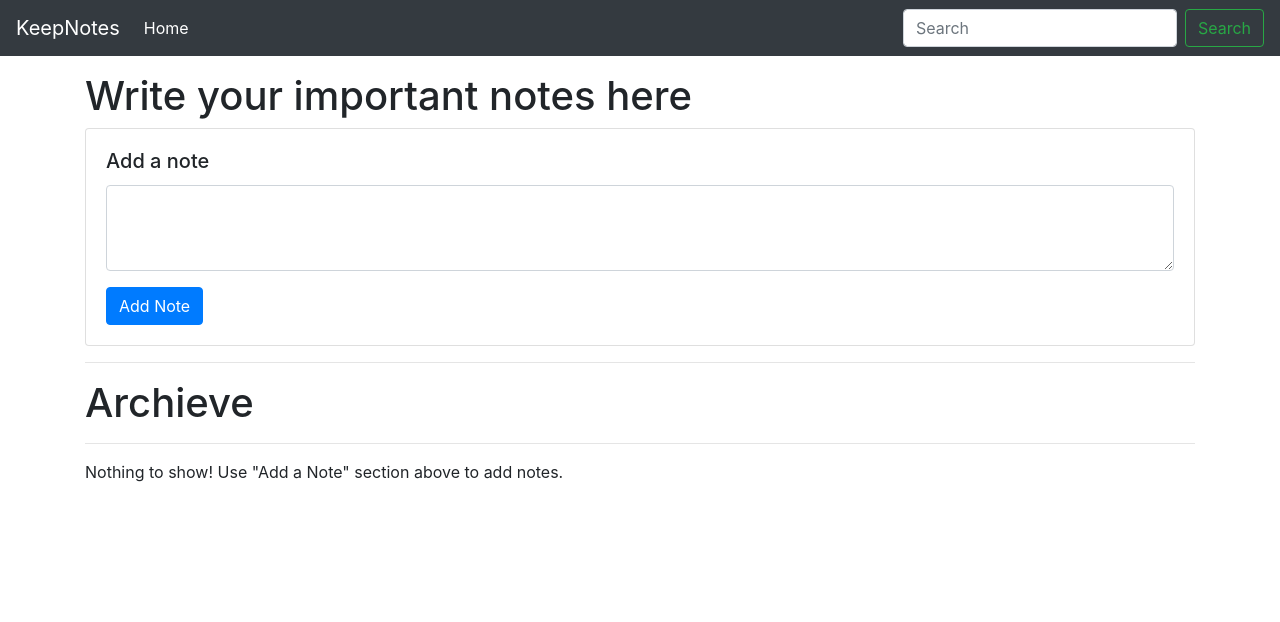
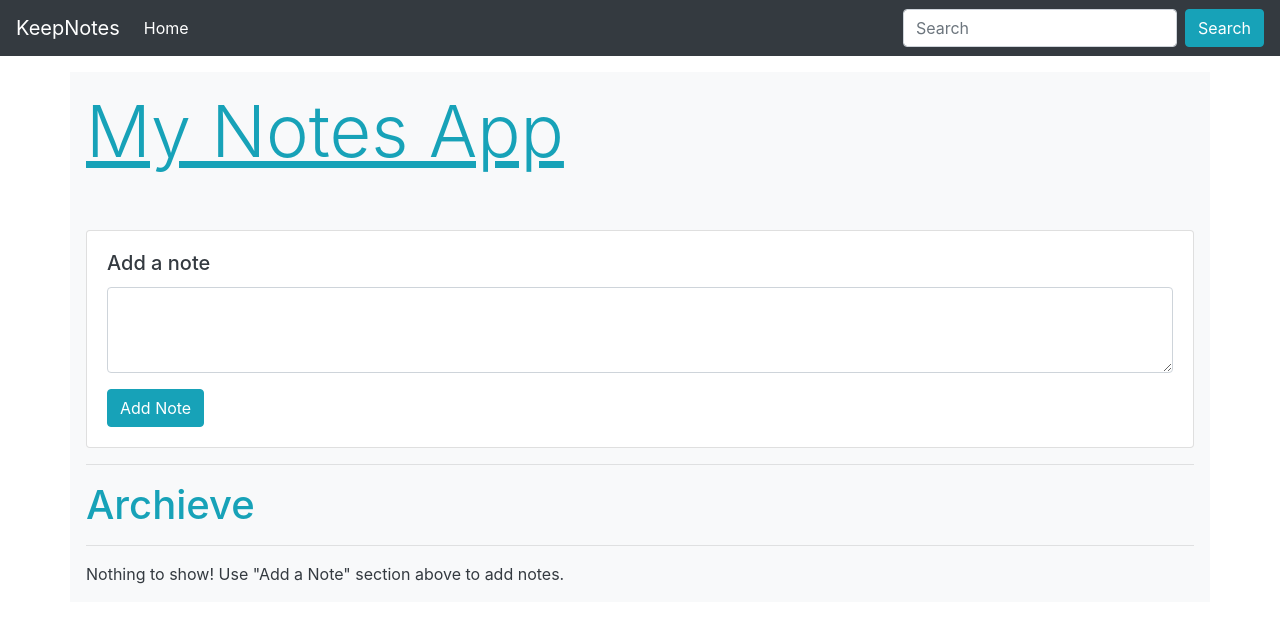
Before and after one commit to NihalJaiswal-183/notesapp, a plain HTML site: page noteswebs/index.html in a window 1280 px wide. Drawn offline with nearby package versions, Linux system fonts and the light colour scheme.

Commit message:
Stylised it better

```diff
--- a/noteswebs/index.html
+++ b/noteswebs/index.html
@@ -28,25 +28,27 @@
             </ul>
             <form class="form-inline my-2 my-lg-0">
                 <input class="form-control mr-sm-2" id="searchTxt" type="search" placeholder="Search" aria-label="Search">
-                <button class="btn btn-outline-success my-2 my-sm-0" type="submit">Search</button>
+                <button class="btn btn-info my-2 my-sm-0" type="submit">Search</button>
             </form>
         </div>
     </nav>
 
 
-    <div class="container my-3">
-        <h1>Write your important notes here</h1>
+    <div class="container my-3 p-3 mb-2 bg-light text-dark ">
+        <h1 class="text-info display-3"><u>My Notes App</u></h1>
+        <br>
+        <br>
         <div class="card">
             <div class="card-body">
                 <h5 class="card-title">Add a note</h5>
                 <div class="form-group">
                     <textarea class="form-control" id="addTxt" rows="3"></textarea>
                 </div>
-                <button class="btn btn-primary" id="addBtn">Add Note</button>
+                <button class="btn btn-info" id="addBtn">Add Note</button>
             </div>
         </div>
         <hr>
-        <h1>Archieve</h1>
+        <h1 class="text-info">Archieve</h1>
         <hr>
         <div id="notes" class="row container-fluid"> </div>
     </div>
--- a/noteswebs/index.js
+++ b/noteswebs/index.js
@@ -34,7 +34,7 @@ function showNotes() {
                     <div class="card-body">
                         <h5 class="card-title">Note ${index + 1}</h5>
                         <p class="card-text"> ${element}</p>
-                        <button id="${index}"onclick="deleteNote(this.id)" class="btn btn-primary">Delete Note</button>
+                        <button id="${index}"onclick="deleteNote(this.id)" class="btn btn-info">Delete Note</button>
                     </div>
                 </div>`;
   });
```
